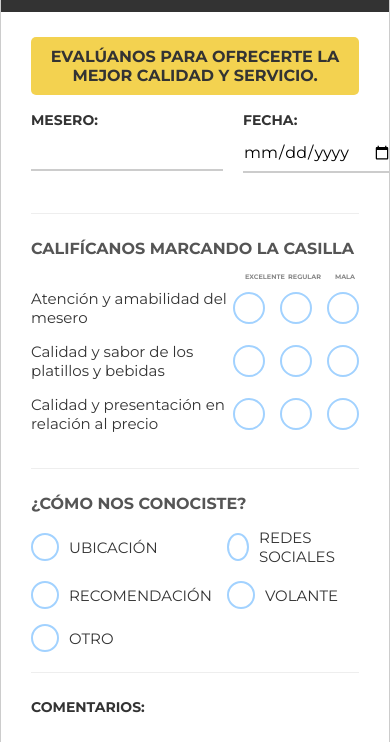
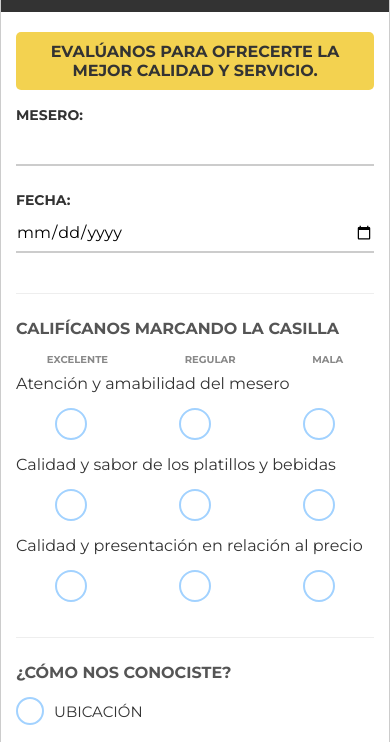
Before and after one commit to Wecost305/encuesta_satifaccion_lalolalita, a website: page index.html in a window 390 px wide. Shown: the part 72-814 px from the top of the page. Drawn offline with Linux system fonts and the light colour scheme.

Commit message:
Update index.html

```diff
--- a/index.html
+++ b/index.html
@@ -303,6 +303,58 @@
 .social-icon svg { fill: #1877F2; }
 .social-icon.instagram svg { fill: #E4405F; }
 .social-icon.whatsapp svg { fill: #25D366; }
+
+        /* =============================================== */
+/* --- ESTILOS RESPONSIVOS PARA MÓVILES Y TABLETS --- */
+/* =============================================== */
+
+/* Se aplicará a pantallas de 600px de ancho o menos */
+@media (max-width: 600px) {
+
+    /* 1. Ajusta el padding general del formulario para que no se pegue a los bordes */
+    .form-body {
+        padding: 20px 15px;
+    }
+
+    /* 2. Corrige el problema de "Mesero" y "Fecha" */
+    .input-group {
+        flex-direction: column; /* Pone los elementos en columna (uno arriba del otro) */
+        gap: 25px; /* Aumenta el espacio entre ellos */
+    }
+
+    /* 3. Corrige la sección de calificación (Excelente, Regular, Mala) */
+    .rating-question {
+        flex-direction: column; /* Pone el texto arriba y los círculos abajo */
+        align-items: flex-start; /* Alinea el texto a la izquierda */
+        gap: 15px; /* Espacio entre el texto y los círculos */
+    }
+
+    .rating-question p {
+        font-size: 16px; /* Hacemos el texto un poco más grande y legible */
+    }
+
+    .rating-options {
+        width: 100%; /* Hacemos que los círculos ocupen todo el ancho */
+        justify-content: space-around; /* Distribuimos los círculos equitativamente */
+    }
+
+    .rating-header {
+        justify-content: space-around; /* Alineamos los textos con los círculos */
+        padding-right: 0;
+        font-size: 10px; /* Aumentamos un poco el tamaño para legibilidad */
+    }
+
+    .rating-header .rating-column {
+        width: auto; /* Quitamos el ancho fijo para que se ajuste mejor */
+    }
+
+    /* 4. Ajusta la sección de "¿Cómo nos conociste?" */
+    .choice-grid {
+        grid-template-columns: 1fr; /* Pone todas las opciones en una sola columna */
+        gap: 20px;
+    }
+}
+
     </style>
 </head>
 <body>
```
